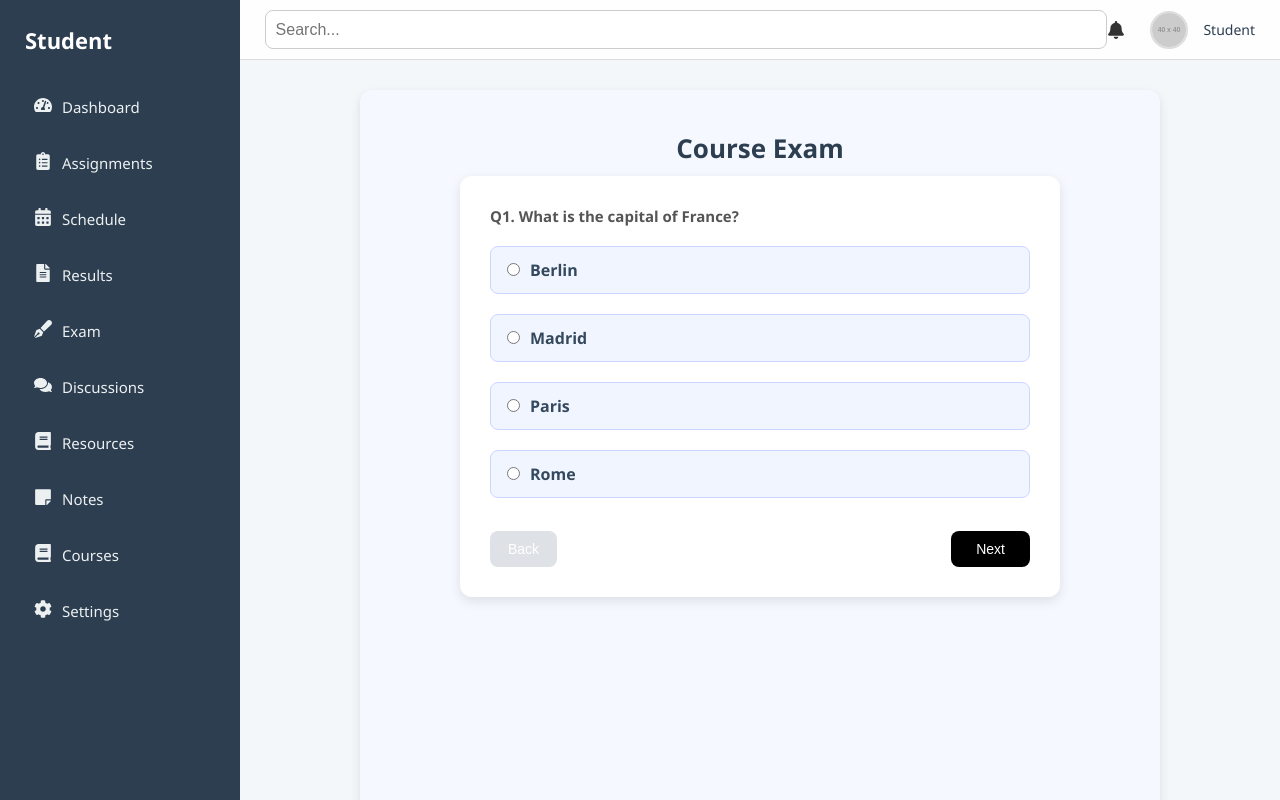
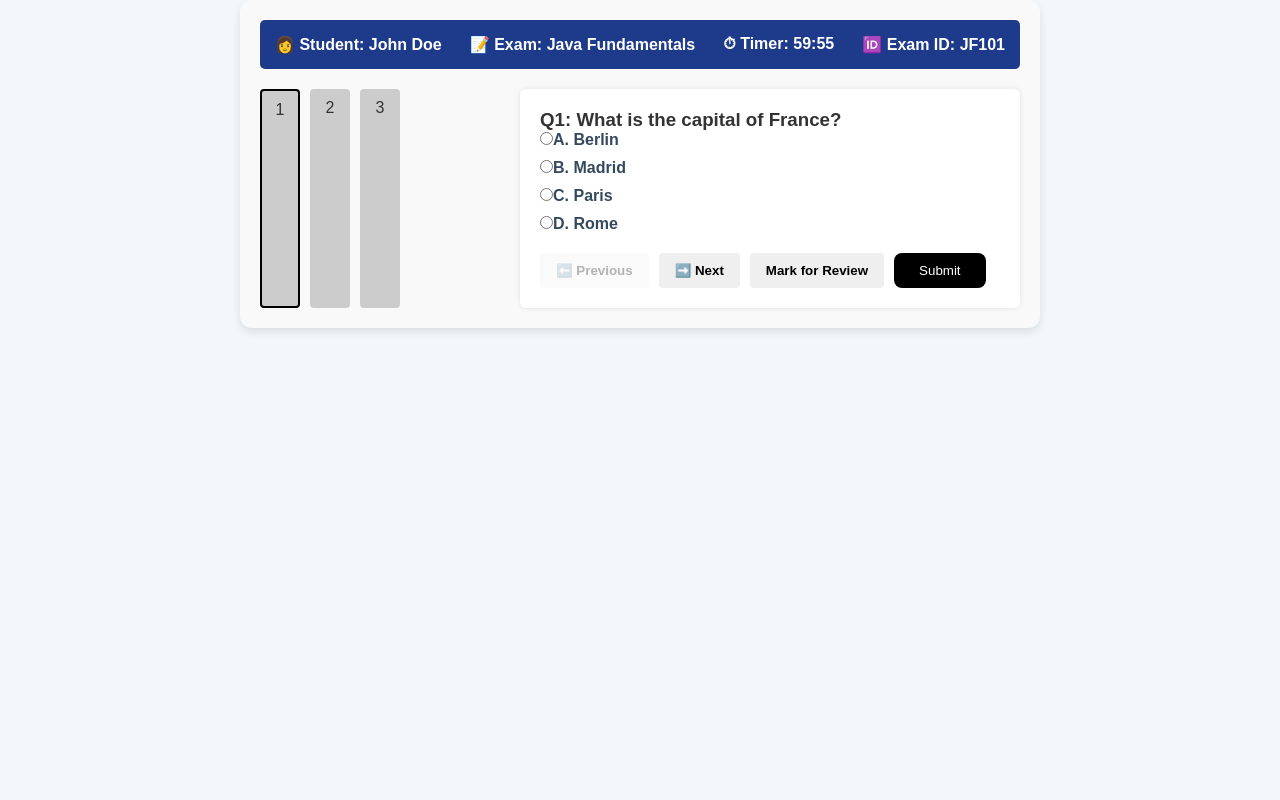
Before and after one commit to RishitKestwal10/Online-Exam-and-Certification-Platform, a React (Create React App) app in the folder frontend/: page /student-dashboard/take-exam in a window 1280 px wide. Built offline with nearby package versions, Linux system fonts and the light colour scheme.

Commit message:
Exam UI Updated

```diff
--- a/frontend/src/components/student/StudentDashboard.css
+++ b/frontend/src/components/student/StudentDashboard.css
@@ -159,3 +159,7 @@ body {
     flex-grow: 1;
   }
 }
+/* Hide layout during exam */
+.content-only {
+  width: 100%;
+}
--- a/frontend/src/components/student/StudentDashboard.jsx
+++ b/frontend/src/components/student/StudentDashboard.jsx
@@ -1,6 +1,5 @@
 import React from "react";
-import "./StudentDashboard.css";
-import { Routes, Route, Link } from "react-router-dom";
+import { Routes, Route, Link, useLocation } from "react-router-dom";
 import {
   FaTachometerAlt,
   FaClipboardList,
@@ -13,6 +12,7 @@ import {
   FaPenFancy,
   FaBell,
 } from "react-icons/fa";
+import "./StudentDashboard.css";
 
 import ExamInstructions from "./ExamInstructions";
 import TakeExam from "./TakeExam";
@@ -39,7 +39,22 @@ const menuItems = [
 
 const StudentDashboard = () => {
   const username = localStorage.getItem("username") || "Student";
+  const location = useLocation();
 
+  const isExamMode = location.pathname === "/student-dashboard/take-exam";
+
+  // ❌ Don't render layout for /take-exam route
+  if (isExamMode) {
+    return (
+      <div className="content-only">
+        <Routes>
+          <Route path="take-exam" element={<TakeExam />} />
+        </Routes>
+      </div>
+    );
+  }
+
+  // ✅ Full layout for other pages
   return (
     <div className="dashboard-container">
       {/* Sidebar */}
@@ -87,7 +102,6 @@ const StudentDashboard = () => {
           <Routes>
             <Route path="/" element={<DashboardHome key={window.location.pathname} />} />
             <Route path="exam-instructions" element={<ExamInstructions key={window.location.pathname} />} />
-            <Route path="take-exam" element={<TakeExam key={window.location.pathname} />} />
             <Route path="results" element={<StudentResults key={window.location.pathname} />} />
             {/* Add more routes with keys here if needed */}
           </Routes>
--- a/frontend/src/components/student/TakeExam.css
+++ b/frontend/src/components/student/TakeExam.css
@@ -1,127 +1,122 @@
+/* Container styles */
 .exam-container {
-  display: flex;
-  flex-direction: column;
-  align-items: center;
-  padding: 40px 20px;
-  font-family: "Segoe UI", Tahoma, Geneva, Verdana, sans-serif;
-  background: #f5f8ff;
-  min-height: 100vh;
+  font-family: sans-serif;
+  padding: 20px;
+  background: #f9f9f9;
 }
 
-.exam-title {
-  font-size: 28px;
-  margin-bottom: 30px;
-  color: #333;
+/* Header */
+.exam-header {
+  display: flex;
+  justify-content: space-between;
+  font-weight: bold;
+  background: #1e3a8a;
+  color: white;
+  padding: 15px;
+  border-radius: 5px;
 }
 
-.question-card {
-  background: white;
-  padding: 30px;
-  width: 100%;
-  max-width: 600px;
-  border-radius: 12px;
-  box-shadow: 0 4px 12px rgba(0, 0, 0, 0.1);
+/* Layout */
+.exam-body {
+  display: flex;
+  margin-top: 20px;
 }
 
-.question {
-  font-size: 18px;
-  font-weight: 600;
-  margin-bottom: 20px;
-  color: #444;
+/* Grid */
+.question-grid {
+  display: grid;
+  grid-template-columns: repeat(5, 40px);
+  gap: 10px;
+  padding-right: 20px;
 }
 
-.options {
-  display: flex;
-  flex-direction: column;
-  gap: 12px;
-  margin-bottom: 25px;
+.question-number {
+  background-color: #ccc;
+  text-align: center;
+  padding: 10px;
+  cursor: pointer;
+  border-radius: 4px;
 }
 
-.option {
-  background: #f1f5ff;
-  padding: 12px 16px;
-  border-radius: 8px;
-  border: 1px solid #ccd7ff;
-  cursor: pointer;
-  transition: 0.3s ease;
+.question-number.answered {
+  background-color: #4caf50; /* green */
 }
 
-.option:hover {
-  background-color: #e0ebff;
+.question-number.review {
+  background-color: #9b59b6; /* purple */
 }
 
-.option input {
-  margin-right: 10px;
+.question-number.active {
+  border: 2px solid #000;
 }
 
-.button-group {
-  display: flex;
-  justify-content: space-between;
+/* Panel */
+.question-panel {
+  flex: 1;
+  background: #fff;
+  padding: 20px;
+  border-radius: 6px;
+  box-shadow: 0 0 5px rgba(0,0,0,0.1);
 }
 
-.back-btn,
-.submit-btn,
-.edit-btn {
-  padding: 10px 18px;
-  border: none;
-  border-radius: 8px;
-  font-size: 14px;
-  cursor: pointer;
-  transition: background-color 0.2s ease;
+.options label {
+  display: block;
+  margin-bottom: 10px;
+  font-size: 16px;
 }
 
-.back-btn {
-  background-color: #007bff;
+.nav-row {
+  margin-top: 20px;
+  display: flex;
+  gap: 10px;
+}
+/* Button Styles */
+button {
+  padding: 8px 16px;
+  border: none;
+  border-radius: 4px;
+  font-weight: 600;
+  cursor: pointer;
+  transition: 0.2s ease;
+}
+
+/* Previous button - outlined blue */
+.prev-btn {
+  border: 2px solid #1e3a8a;
+  background-color: transparent;
+  color: #1e3a8a;
+}
+.prev-btn:hover {
+  background-color: #1e3a8a;
   color: white;
 }
 
-.back-btn:hover {
-  background-color: #0056b3;
+/* Next button - green */
+.next-btn {
+  background-color: #4caf50;
+  color: white;
+}
+.next-btn:hover {
+  background-color: #43a047;
 }
 
-.back-btn:disabled {
-  background-color: #dee2e6;
-  cursor: not-allowed;
+/* Mark for Review - orange */
+.review-btn {
+  background-color: #ff9800;
+  color: white;
+}
+.review-btn:hover {
+  background-color: #fb8c00;
 }
 
+
+
 .submit-btn {
-  background-color: #007bff;
+  background-color: #1e3a8a;
   color: white;
+  border: none;
+  padding: 10px 20px;
+  font-weight: bold;
+  border-radius: 4px;
+  cursor: pointer;
 }
-
-.submit-btn:hover {
-  background-color: #0056b3;
-}
-
-.review-section,
-.result-section {
-  background-color: #ffffff;
-  padding: 30px;
-  max-width: 600px;
-  border-radius: 12px;
-  box-shadow: 0 4px 12px rgba(0, 0, 0, 0.1);
-}
-
-.review-item {
-  margin-bottom: 15px;
-}
-
-.result {
-  margin-bottom: 15px;
-}
-
-.correct {
-  color: green;
-  font-weight: bold;
-}
-
-.wrong {
-  color: red;
-  font-weight: bold;
-}
-
-.edit-btn {
-  margin-left: 10px;
-  background-color: #ffc107;
-  color: #000;
-}
--- a/frontend/src/components/student/TakeExam.jsx
+++ b/frontend/src/components/student/TakeExam.jsx
@@ -1,135 +1,151 @@
-import React, { useState } from "react";
+import React, { useState, useEffect, useCallback } from "react";
 import "./TakeExam.css";
 
 const questions = [
   {
-    id: 1,
     question: "What is the capital of France?",
-    options: ["Berlin", "Madrid", "Paris", "Rome"],
-    correct: "Paris",
+    options: { A: "Berlin", B: "Madrid", C: "Paris", D: "Rome" },
+    correctAnswer: "C",
   },
   {
-    id: 2,
-    question: "Which planet is known as the Red Planet?",
-    options: ["Earth", "Mars", "Jupiter", "Venus"],
-    correct: "Mars",
+    question: "Which language runs in a web browser?",
+    options: { A: "Java", B: "C", C: "Python", D: "JavaScript" },
+    correctAnswer: "D",
   },
   {
-    id: 3,
-    question: "What is the largest ocean on Earth?",
-    options: ["Atlantic", "Indian", "Arctic", "Pacific"],
-    correct: "Pacific",
+    question: "What is 2 + 2?",
+    options: { A: "3", B: "4", C: "5", D: "6" },
+    correctAnswer: "B",
   },
 ];
+// ... import section remains the same ...
+const TakeExam = () => {
+  const [currentQuestion, setCurrentQuestion] = useState(0);
+  const [answers, setAnswers] = useState({});
+  const [reviewFlags, setReviewFlags] = useState({});
+  const [timeLeft, setTimeLeft] = useState(60 * 60); // 60 minutes
 
-const TakeExam = () => {
-  const [currentIndex, setCurrentIndex] = useState(0);
-  const [answers, setAnswers] = useState({});
-  const [reviewMode, setReviewMode] = useState(false);
-  const [submitted, setSubmitted] = useState(false);
+  // Submit Handler
+  const handleSubmit = useCallback(() => {
+    console.log("Submitted Answers:", answers);
+    alert("✅ Exam submitted successfully!");
+  }, [answers]);
 
-  const currentQuestion = questions[currentIndex];
+  // ⏱ Timer
+  useEffect(() => {
+    const timer = setInterval(() => {
+      setTimeLeft((prev) => {
+        if (prev <= 1) {
+          clearInterval(timer);
+          alert("⏰ Time is up!");
+          handleSubmit();
+          return 0;
+        }
+        return prev - 1;
+      });
+    }, 1000);
+    return () => clearInterval(timer);
+  }, [handleSubmit]);
 
-  const handleOptionChange = (option) => {
-    setAnswers({ ...answers, [currentQuestion.id]: option });
+  // 🚫 Student Protection
+  useEffect(() => {
+    const disableContext = (e) => e.preventDefault();
+    const disableShortcuts = (e) => {
+      if (
+        e.key === "F12" ||
+        (e.ctrlKey && (e.key === "u" || e.key === "U")) ||
+        (e.ctrlKey && e.shiftKey && ["I", "i", "J", "j", "C", "c"].includes(e.key))
+      ) {
+        e.preventDefault();
+      }
+    };
+    document.addEventListener("contextmenu", disableContext);
+    document.addEventListener("keydown", disableShortcuts);
+    return () => {
+      document.removeEventListener("contextmenu", disableContext);
+      document.removeEventListener("keydown", disableShortcuts);
+    };
+  }, []);
+
+  const formatTime = (seconds) => {
+    const mins = String(Math.floor(seconds / 60)).padStart(2, "0");
+    const secs = String(seconds % 60).padStart(2, "0");
+    return `${mins}:${secs}`;
   };
 
-  const handleNext = () => {
-    if (currentIndex < questions.length - 1) {
-      setCurrentIndex(currentIndex + 1);
-    } else {
-      setReviewMode(true);
-    }
+  const handleOptionSelect = (option) => {
+    setAnswers((prev) => ({
+      ...prev,
+      [currentQuestion]: option,
+    }));
   };
 
-  const handleBack = () => {
-    if (currentIndex > 0) {
-      setCurrentIndex(currentIndex - 1);
-    }
+  const handleQuestionClick = (index) => setCurrentQuestion(index);
+
+  const goToNext = () => currentQuestion < questions.length - 1 && setCurrentQuestion(currentQuestion + 1);
+  const goToPrevious = () => currentQuestion > 0 && setCurrentQuestion(currentQuestion - 1);
+
+  const toggleReview = () => {
+    setReviewFlags((prev) => ({
+      ...prev,
+      [currentQuestion]: !prev[currentQuestion],
+    }));
   };
 
-  const handleSubmit = () => {
-    setReviewMode(false);
-    setSubmitted(true);
-  };
-
-  const handleEditAnswer = (index) => {
-    setReviewMode(false);
-    setCurrentIndex(index);
-  };
+  const currentQ = questions[currentQuestion];
 
   return (
     <div className="exam-container">
-      <h2 className="exam-title">Course Exam</h2>
+      <div className="exam-header">
+        <span>👩 Student: John Doe</span>
+        <span>📝 Exam: Java Fundamentals</span>
+        <span>⏱ Timer: {formatTime(timeLeft)}</span>
+        <span>🆔 Exam ID: JF101</span>
+      </div>
 
-      {submitted ? (
-        <div className="result-section">
-          <h3>Results:</h3>
-          {questions.map((q, index) => (
-            <div key={q.id} className="result">
-              <strong>Q{index + 1}:</strong> {q.question}
-              <br />
-              Your answer:{" "}
-              <span className={answers[q.id] === q.correct ? "correct" : "wrong"}>
-                {answers[q.id] || "Not Answered"}
-              </span>
-              {" | "}
-              Correct answer: {q.correct}
+      <div className="exam-body">
+        {/* Grid of questions */}
+        <div className="question-grid">
+          {questions.map((_, index) => (
+            <div
+              key={index}
+              className={`question-number
+                ${answers[index] ? "answered" : ""}
+                ${reviewFlags[index] ? "review" : ""}
+                ${index === currentQuestion ? "active" : ""}`}
+              onClick={() => handleQuestionClick(index)}
+            >
+              {index + 1}
             </div>
           ))}
         </div>
-      ) : reviewMode ? (
-        <div className="review-section">
-          <h3>Review Your Answers</h3>
-          {questions.map((q, index) => (
-            <div key={q.id} className="review-item">
-              <strong>Q{index + 1}:</strong> {q.question}
-              <br />
-              Answer: <em>{answers[q.id] || "Not Answered"}</em>
-              <button className="edit-btn" onClick={() => handleEditAnswer(index)}>
-                Edit
-              </button>
-            </div>
-          ))}
-          <button className="submit-btn" onClick={handleSubmit}>
-            Submit Exam
-          </button>
-        </div>
-      ) : (
-        <div className="question-card">
-          <p className="question">
-            Q{currentIndex + 1}. {currentQuestion.question}
-          </p>
+
+        {/* Question View */}
+        <div className="question-panel">
+          <h3>Q{currentQuestion + 1}: {currentQ.question}</h3>
           <div className="options">
-            {currentQuestion.options.map((opt, i) => (
-              <label key={i} className="option">
+            {Object.entries(currentQ.options).map(([key, value]) => (
+              <label key={key}>
                 <input
                   type="radio"
-                  name={`question-${currentQuestion.id}`}
-                  value={opt}
-                  checked={answers[currentQuestion.id] === opt}
-                  onChange={() => handleOptionChange(opt)}
+                  name={`option-${currentQuestion}`}
+                  value={key}
+                  checked={answers[currentQuestion] === key}
+                  onChange={() => handleOptionSelect(key)}
                 />
-                {opt}
+                {key}. {value}
               </label>
             ))}
           </div>
 
-          <div className="button-group">
-            <button
-              className="back-btn"
-              onClick={handleBack}
-              disabled={currentIndex === 0}
-            >
-              Back
-            </button>
-
-            <button className="submit-btn" onClick={handleNext}>
-              {currentIndex === questions.length - 1 ? "Review Answers" : "Next"}
-            </button>
+          <div className="nav-row">
+            <button onClick={goToPrevious} disabled={currentQuestion === 0}>⬅️ Previous</button>
+            <button onClick={goToNext} disabled={currentQuestion === questions.length - 1}>➡️ Next</button>
+            <button onClick={toggleReview}> Mark for Review</button>
+            <button className="submit-btn" onClick={handleSubmit}> Submit</button>
           </div>
         </div>
-      )}
+      </div>
     </div>
   );
 };
```
